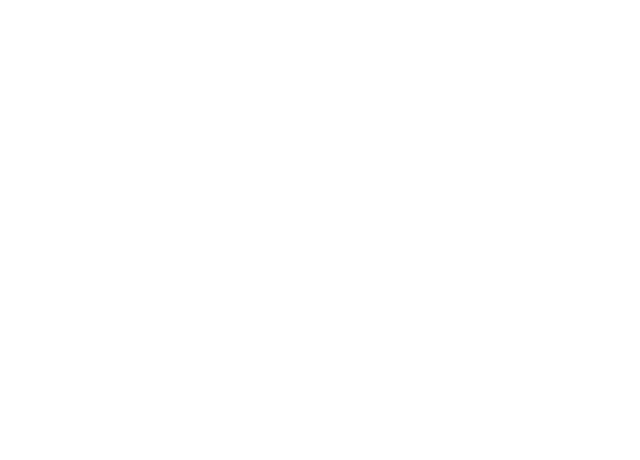
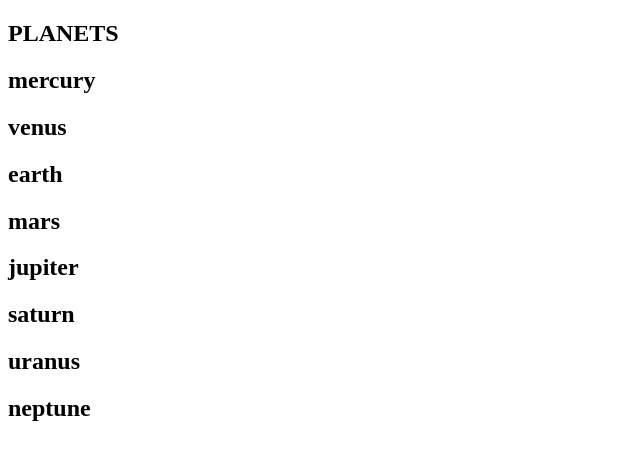
Before and after one commit to mderamus19/Solar-System, a plain HTML site: page index.html in a window 1280 px wide. Shown: the whole page, without its empty margins (0-640 px from the left). Drawn offline with Linux system fonts and the light colour scheme.

Commit message:
add planet names

```diff
--- a/array-methods.js
+++ b/array-methods.js
@@ -6,6 +6,12 @@ const planets = ["mercury", "venus", "earth", "mars", "jupiter", "saturn", "uran
     Use string templates to construct the DOM elements.
 */
 const planetEl = document.getElementById("planets")
+planetEl.innerHTML = `<h1>PLANETS</h1>`
+planets.forEach(planetObj => {
+    planetEl.innerHTML += `
+    <h2>${planetObj}</h2>
+    `
+});
 
 /*
     Use the map method to create a new array where the
--- a/index.html
+++ b/index.html
@@ -7,6 +7,7 @@
     <title>Solar System</title>
 </head>
 <body>
-
+    <section id = "planets"></section>
+    <script src = "array-methods.js"></script>
 </body>
 </html>
```
